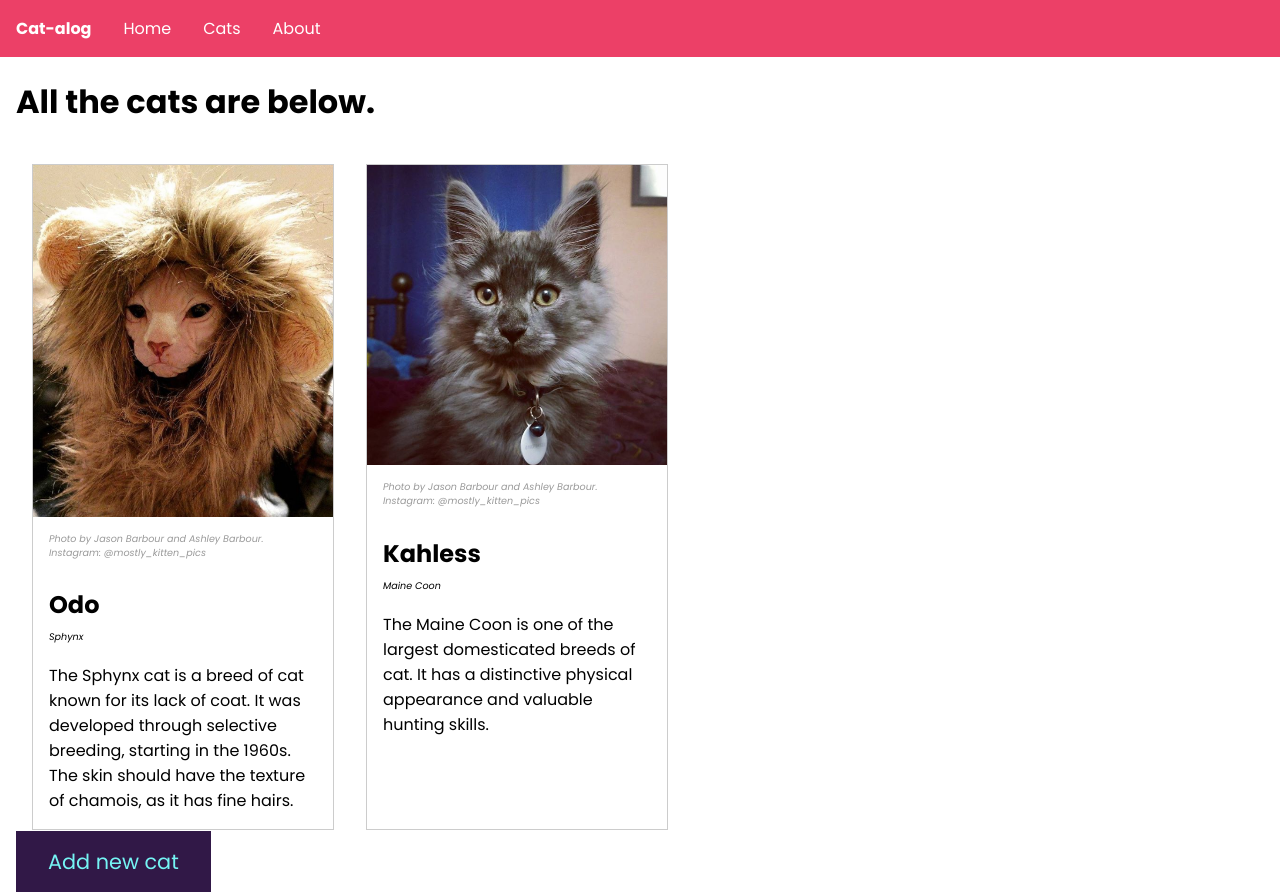
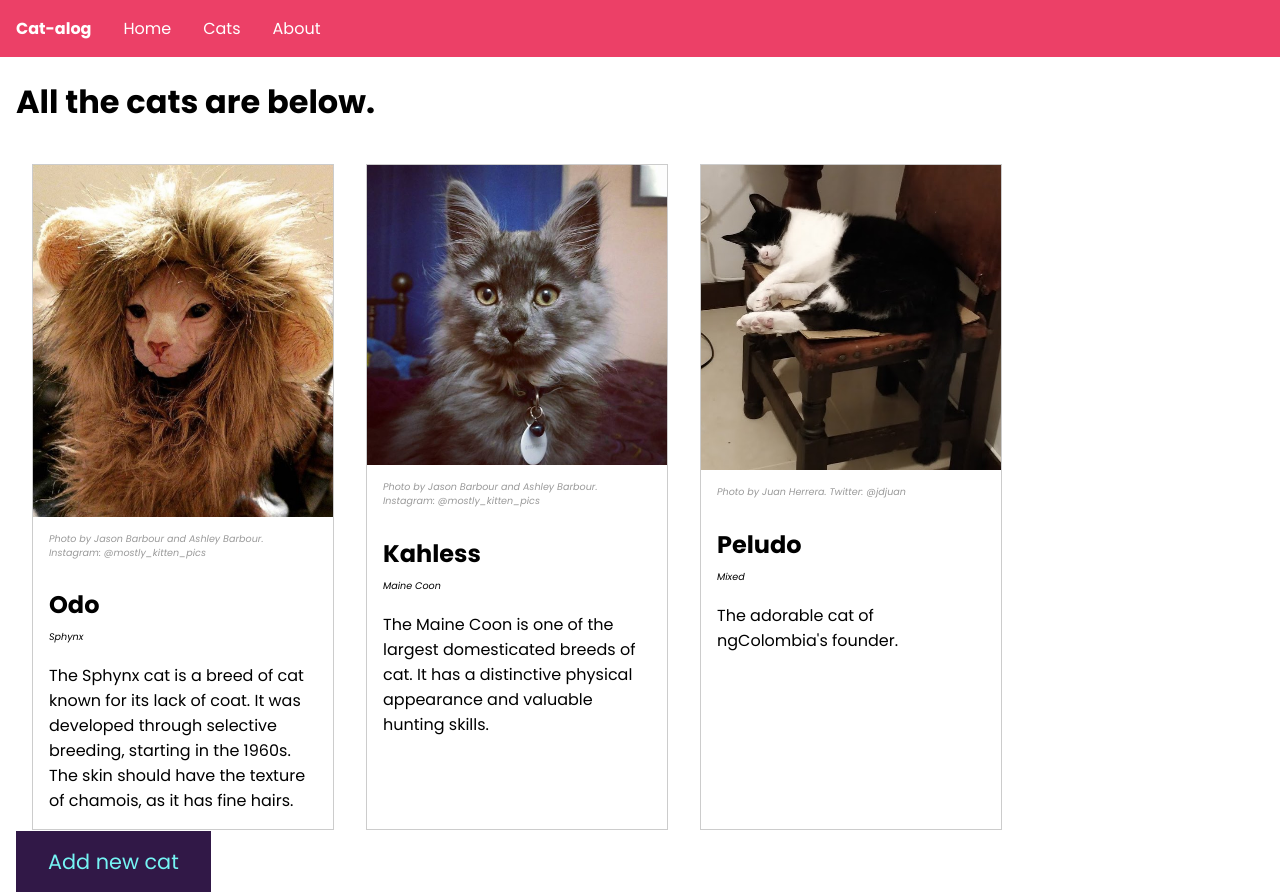
Before and after one commit to google/angular-a11y-workshop, an Angular app: page /catalog/browse in a window 1280 px wide. Built offline with nearby package versions, Linux system fonts and the light colour scheme.

Commit message:
feat(catalog): add jdjuan's cat

```diff
--- a/src/app/cat.ts
+++ b/src/app/cat.ts
@@ -23,5 +23,12 @@ export const InitialCatData: CatCatalog = {
     description: 'The Maine Coon is one of the largest domesticated breeds of cat. It has a distinctive physical appearance and valuable hunting skills.',
     imgCredit: 'Jason Barbour and Ashley Barbour. Instagram: @mostly_kitten_pics',
     imgUrl: '/assets/photos/kahless.png'
+  },
+  3: {
+    name: 'Peludo',
+    breed: 'Mixed',
+    description: 'The adorable cat of ngColombia\'s founder.',
+    imgCredit: 'Juan Herrera. Twitter: @jdjuan',
+    imgUrl: '/assets/photos/peludo.jpg'
   }
 };
```
Also changed, not shown: src/assets/photos/peludo.jpg (added).
